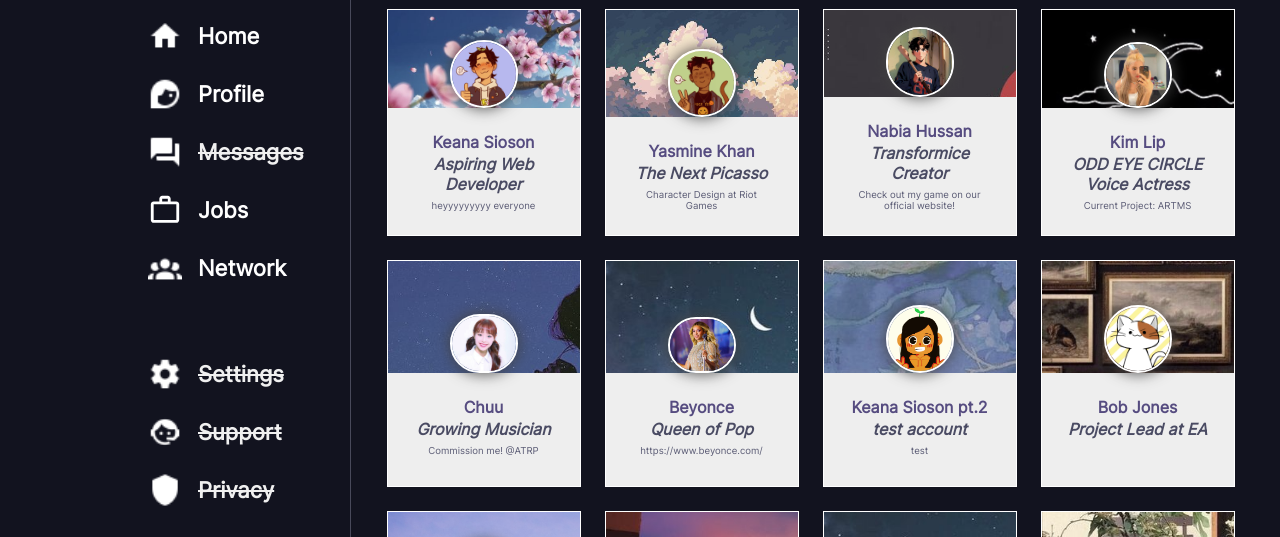
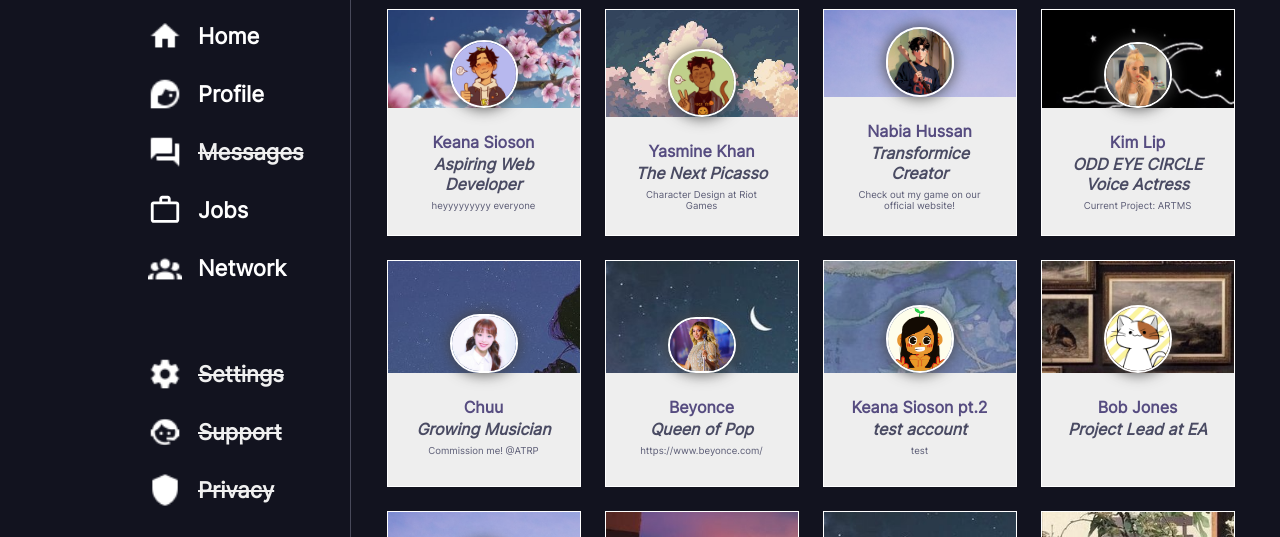
Before and after one commit to Keanada/4115-designtwo, a plain HTML site: page network.html in a window 1280 px wide. Shown: the part 186-723 px from the top of the page. Drawn offline with Linux system fonts and the light colour scheme.

Commit message:
sadsadas

```diff
--- a/styles.css
+++ b/styles.css
@@ -778,7 +778,7 @@ li {
 }
 
 #card3Top {
-  background: url("./src/img/header3.jpg");
+  background: url("./src/img/header2.jpg");
   background-size: 450px;
 
   background-repeat: no-repeat;
```
